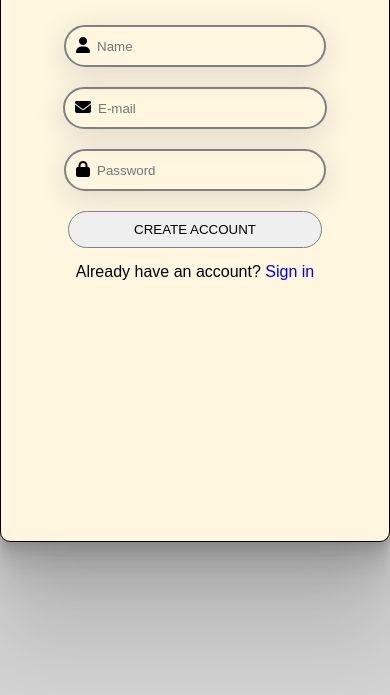
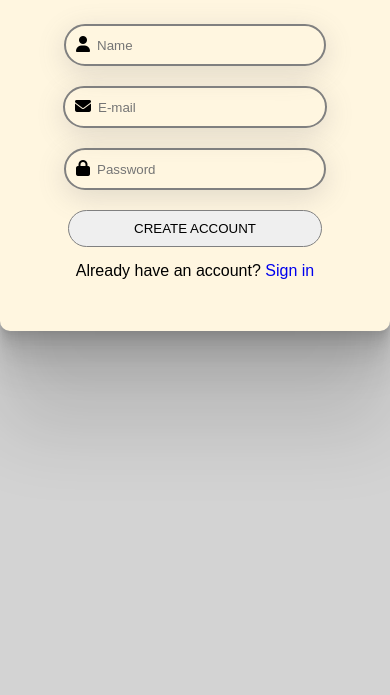
Before and after one commit to mhasnain619/Quiz-App, a plain HTML site: page signup.html in a window 390 px wide. Shown: the part 149-844 px from the top of the page. Drawn offline with Linux system fonts and the light colour scheme.

Commit message:
modified

```diff
--- a/login.css
+++ b/login.css
@@ -28,8 +28,8 @@ body {
 
 
     border-radius: 10px;
-    height: 70vh;
-    width: 40%;
+    height: 50vh;
+    width: 30%;
     background-color: #FFF6E0;
 
 }
--- a/signup.css
+++ b/signup.css
@@ -28,8 +28,8 @@ body {
 
 
     border-radius: 10px;
-    height: 70vh;
-    width: 40%;
+    height: 60vh;
+    width: 30%;
     background-color: #FFF6E0;
 
 }
@@ -148,8 +148,19 @@ body {
     }
 
     .form {
-        border: 1px solid;
-        /* height: 100vh; */
+
+        /* border: 1px solid; */
+        box-shadow:
+            0 2.8px 2.2px rgba(0, 0, 0, 0.034),
+            0 6.7px 5.3px rgba(0, 0, 0, 0.048),
+            0 12.5px 10px rgba(0, 0, 0, 0.06),
+            0 22.3px 17.9px rgba(0, 0, 0, 0.072),
+            0 41.8px 33.4px rgba(0, 0, 0, 0.086),
+            0 100px 80px rgba(0, 0, 0, 0.12);
+
+
+        border-radius: 10px;
+        height: 45vh;
         width: 100%;
         background-color: #FFF6E0;
 
```
Also changed, not shown: app.js (+5 -2 lines).
